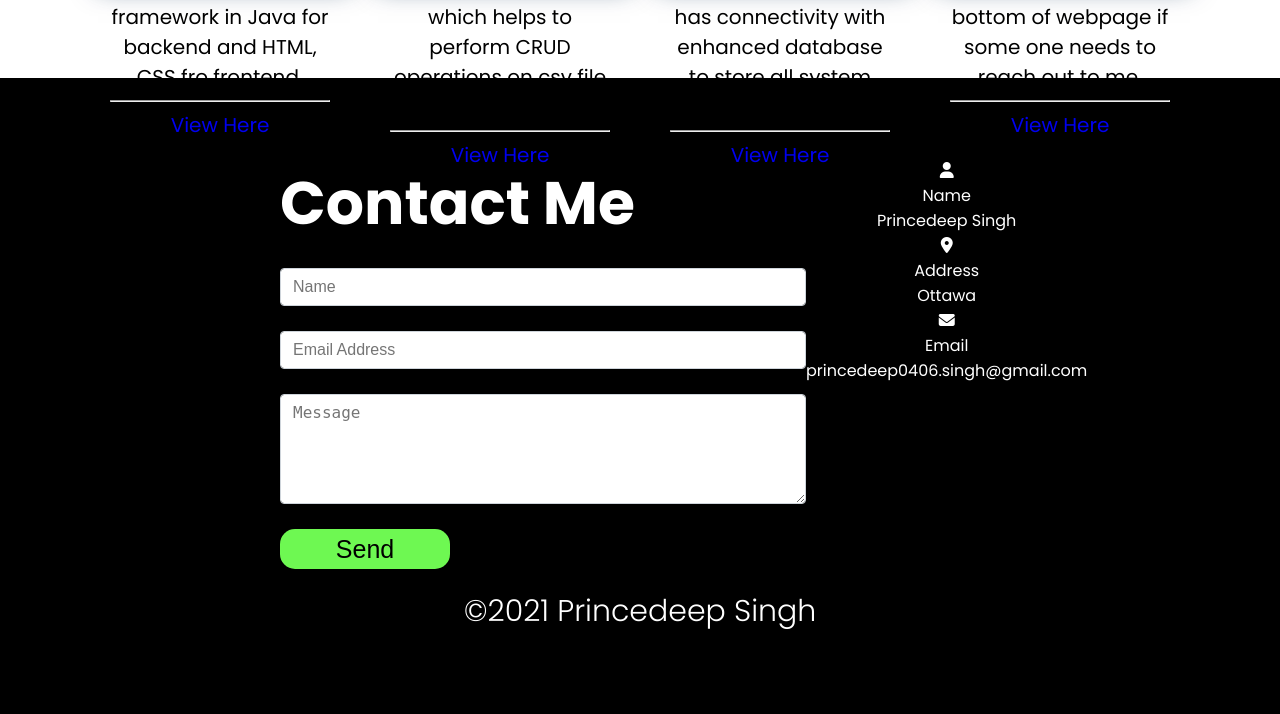
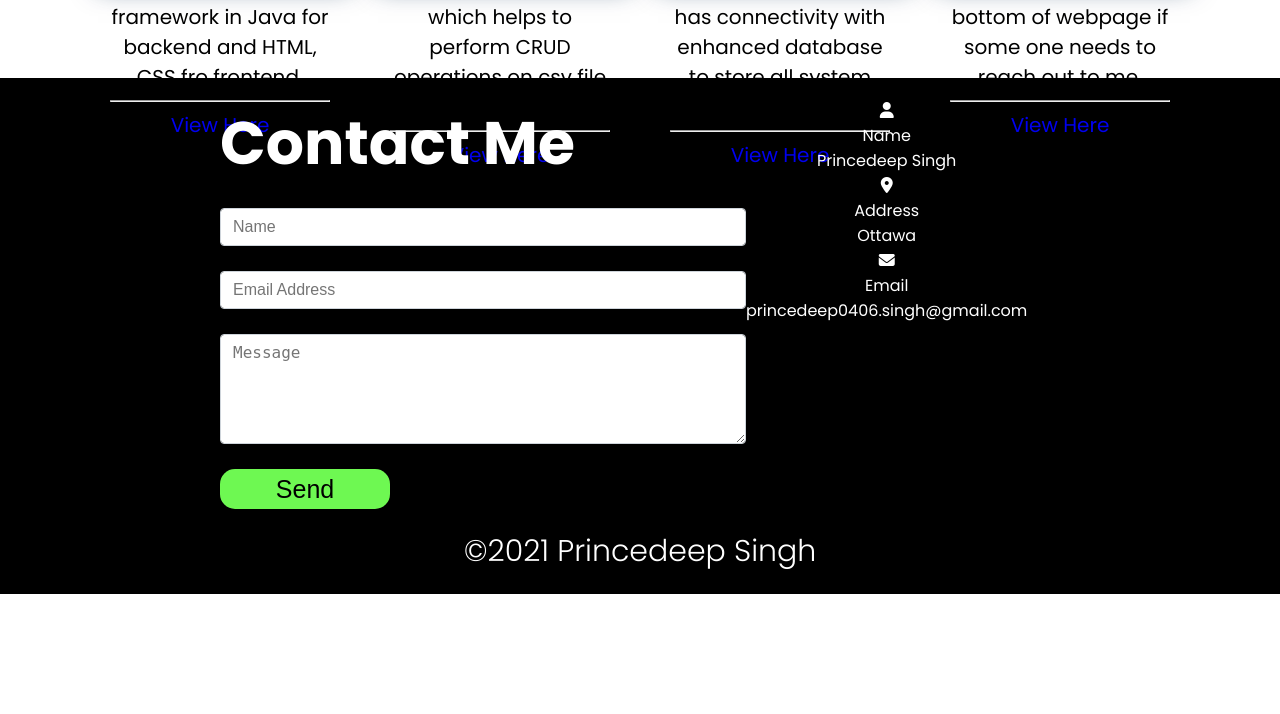
Before and after one commit to Princedeep/Portfolio, a PHP site: page / in a window 1280 px wide. Shown: the part 2581-3295 px from the top of the page. After the commit the page ends 3175 px from the top, so only its background shows below. Run offline with PHP 8.4, Linux system fonts and the light colour scheme; some libraries are stand-ins or nearby versions.

Commit message:
Update css-file.css

```diff
--- a/css/css-file.css
+++ b/css/css-file.css
@@ -5,7 +5,6 @@ body {
   font-family: "Poppins", sans-serif;
   margin: 0;
   padding-top: 0;
-  overflow-y: scroll;
   overflow-x: hidden;
 }
 
@@ -326,7 +325,7 @@ footer {
   background-color: black;
   color: white;
   text-align: center;
-  padding: 80px;
+  padding: 20px;
 }
 .copyright {
   padding-top: 20px;
```
